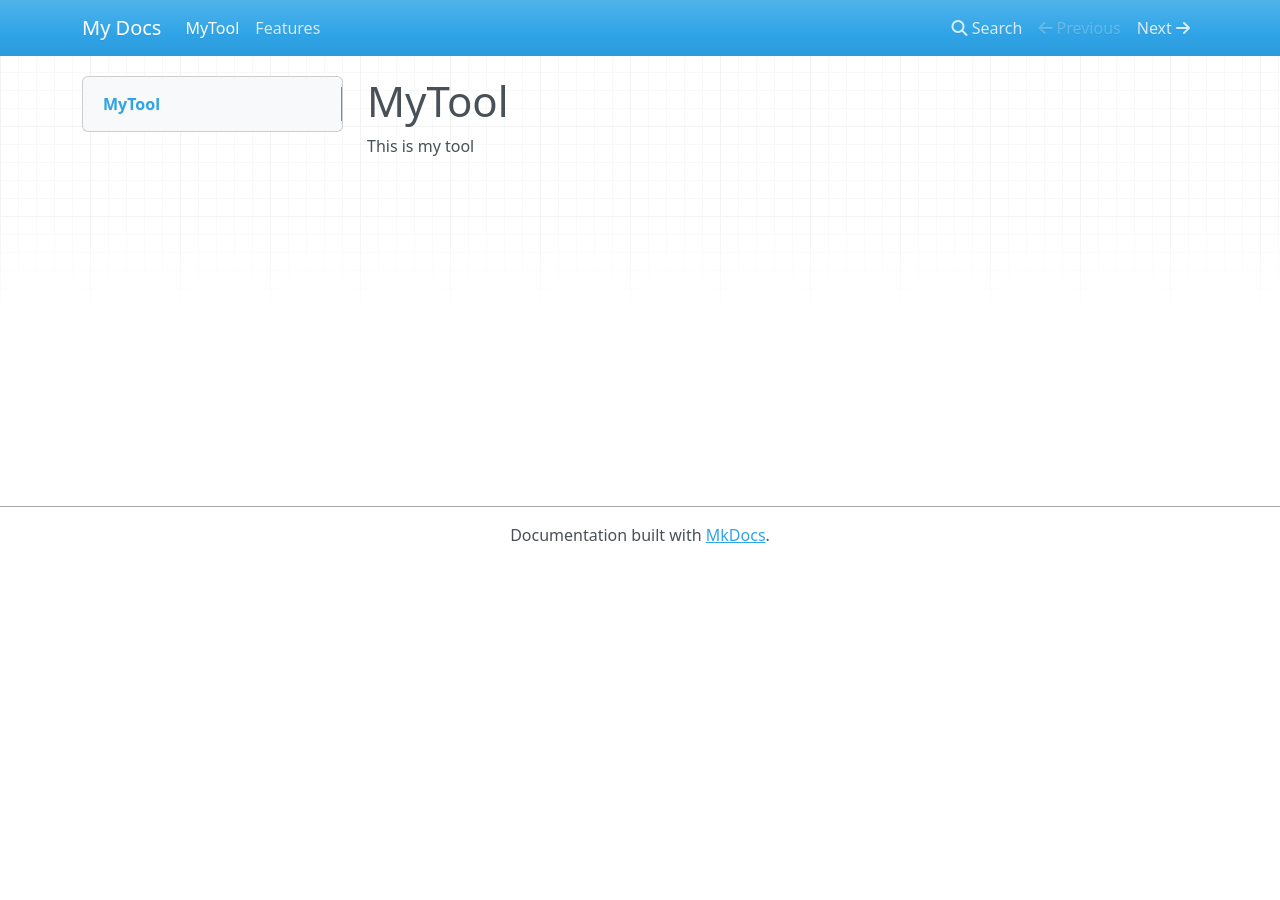
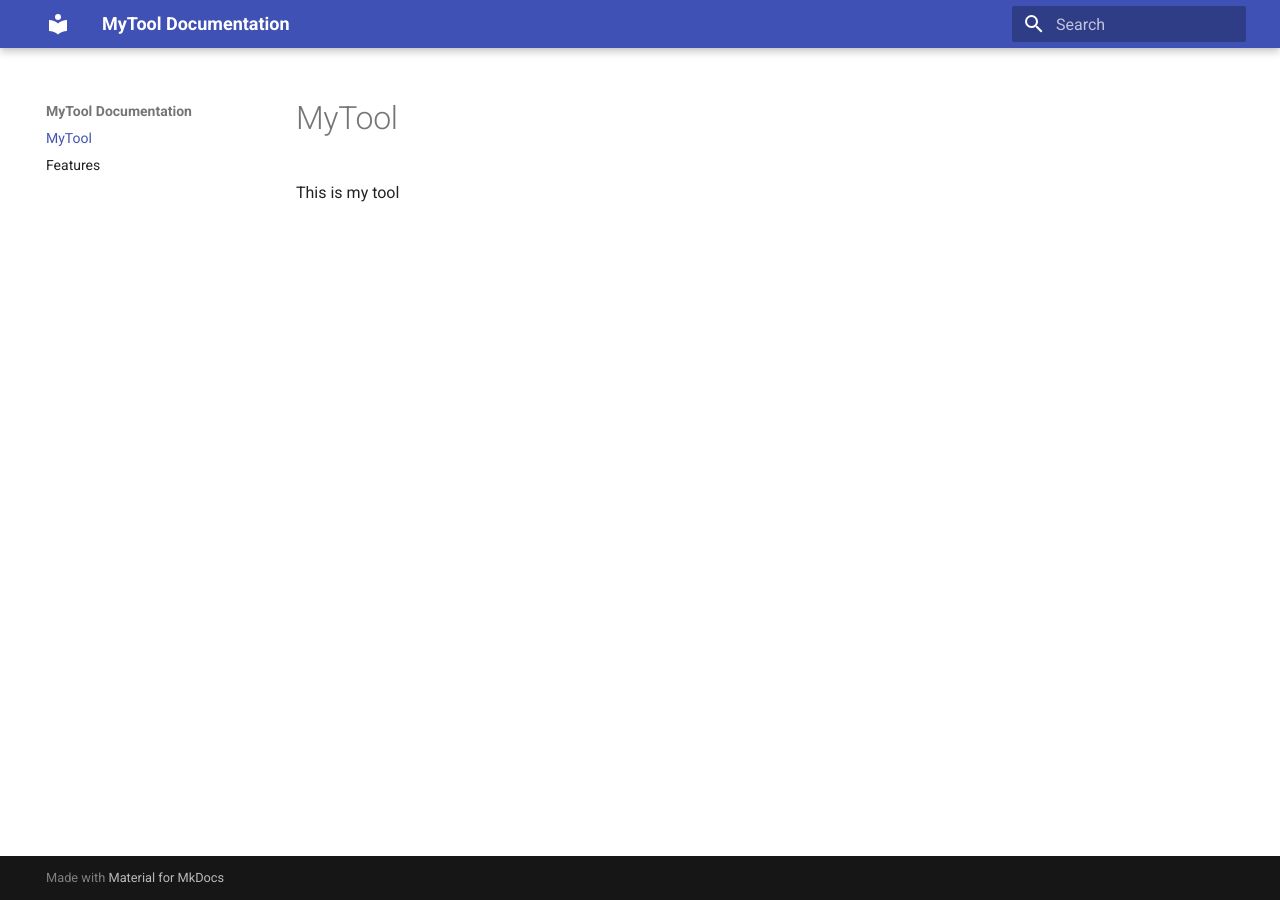
Before and after one commit to rikedyp/tmp, an MkDocs documentation site: the page built from docs/index.md, in a window 1280 px wide. Built offline with MkDocs 1.6.1 and Material for MkDocs 9.7.7, drawn with Linux system fonts in a browser that asks for light colours; nearby versions of some CDN libraries; the version menu is left out.

Commit message:
update mkdocs config

```diff
--- a/mkdocs.yml
+++ b/mkdocs.yml
@@ -1 +1,8 @@
-site_name: My Docs
+site_name: MyTool Documentation
+
+theme:
+  name: material
+
+extra:
+  version:
+    provider: mike
```
